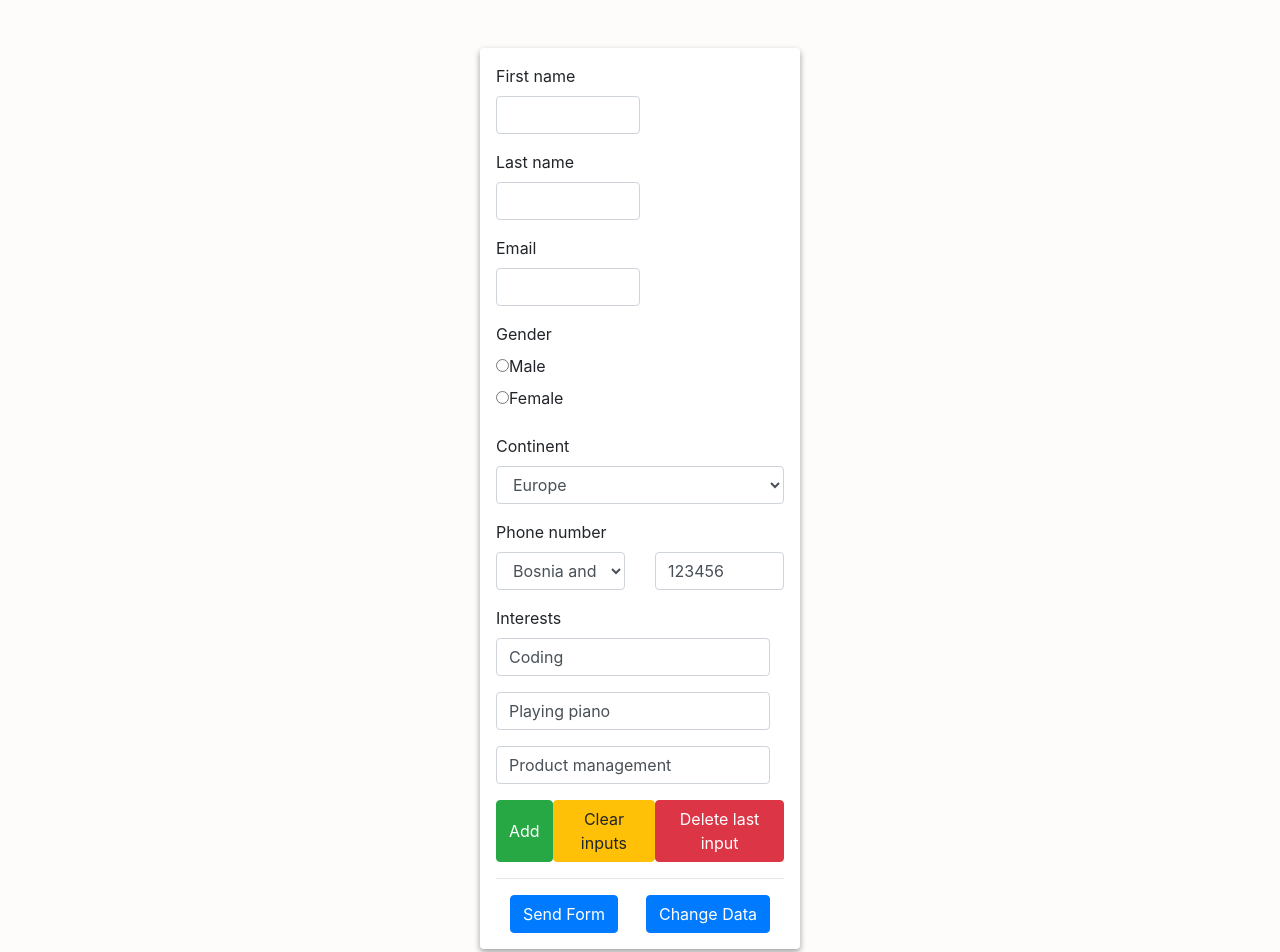
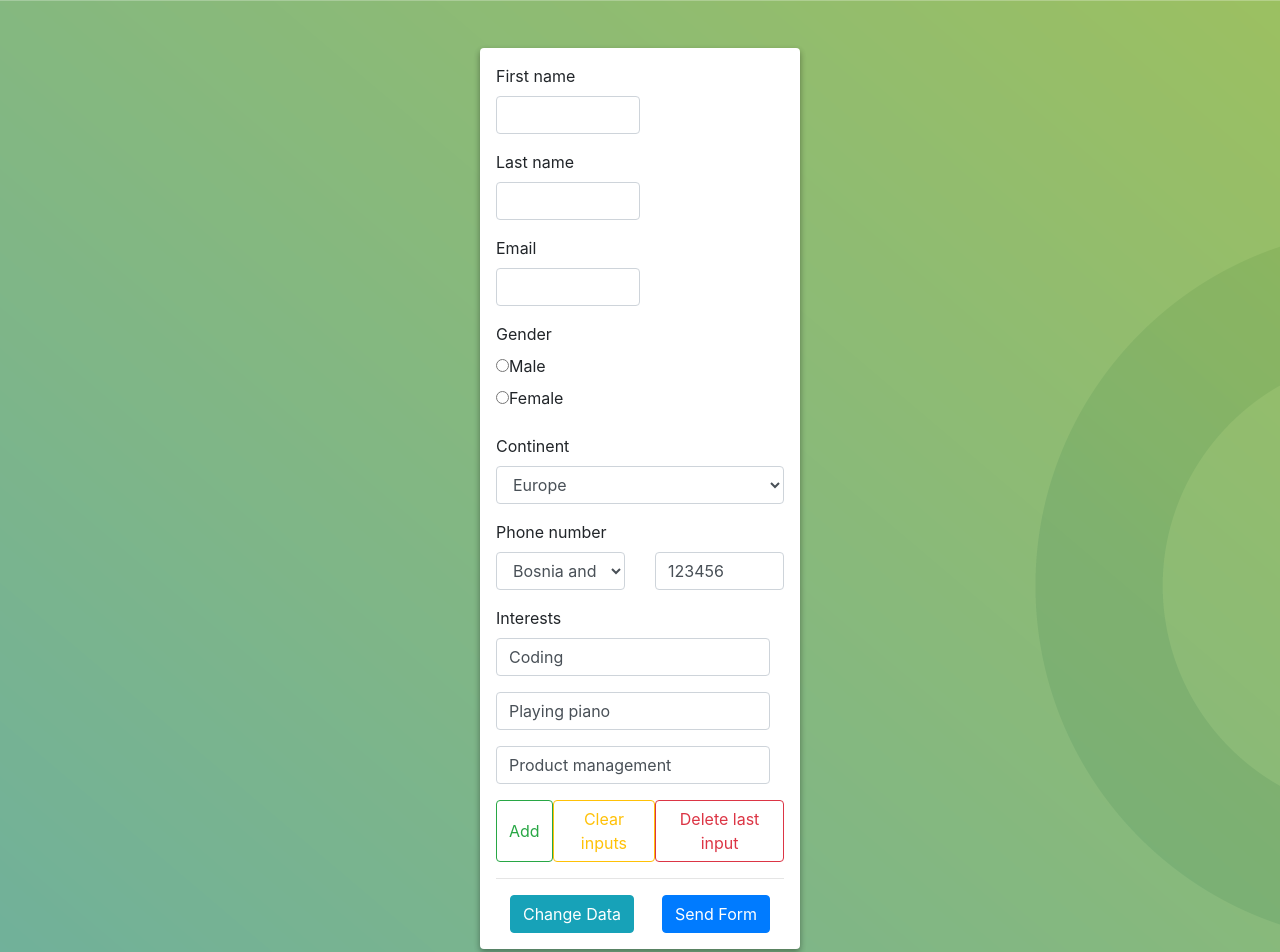
Before and after one commit to conrado-l/aleacontrol-form-renderer, a React (Create React App) app: page / in a window 1280 px wide. Shown: the top 952 px of the page. Built offline with nearby package versions, Linux system fonts and the light colour scheme.

Commit message:
* Improved buttons * Added background image

```diff
--- a/package.json
+++ b/package.json
@@ -6,6 +6,7 @@
     "bootstrap": "^4.3.1",
     "prop-types": "^15.7.2",
     "react": "^16.8.4",
+    "react-body-images": "^1.0.1",
     "react-bootstrap": "^1.0.0-beta.5",
     "react-dom": "^16.8.4",
     "react-scripts": "2.1.8"
--- a/src/App.css
+++ b/src/App.css
@@ -2,6 +2,10 @@
   min-height: 100%;
 }
 
+.logo {
+  height: 50px;
+  width: 177px;
+}
 .App-logo {
   animation: App-logo-spin infinite 20s linear;
   height: 40vmin;
--- a/src/components/FormRenderer.js
+++ b/src/components/FormRenderer.js
@@ -191,8 +191,8 @@ class FormRenderer extends Component {
                 {inputs}
                 <hr />
                 <div className='d-flex justify-content-around'>
-                    <Button className='m-*-auto' onClick={this.sendForm}> Send Form</Button>
-                    <Button className='m-*-auto' onClick={this.changeSampleData}> Change Data</Button>
+                    <Button variant='info' onClick={this.changeSampleData}> Change Data</Button>
+                    <Button variant='primary' onClick={this.sendForm}> Send Form</Button>
                 </div>
             </form>
         )
--- a/src/components/MultiStringInput.js
+++ b/src/components/MultiStringInput.js
@@ -79,9 +79,9 @@ class MultiStringInput extends Component {
       <div>
         {inputs}
         <div className='d-flex justify-content-between'>
-          <Button className='btn-success' onClick={this.addRow}> Add</Button>
-          <Button className='btn-warning' disabled={!this.state.stringInputs.length} onClick={this.clearInputs}> Clear inputs </Button>
-          <Button className='btn-danger' disabled={!this.state.stringInputs.length} onClick={this.deleteLastInput}> Delete last input </Button>
+          <Button variant='outline-success' onClick={this.addRow}> Add</Button>
+          <Button variant='outline-warning' disabled={!this.state.stringInputs.length} onClick={this.clearInputs}> Clear inputs </Button>
+          <Button variant='outline-danger' disabled={!this.state.stringInputs.length} onClick={this.deleteLastInput}> Delete last input </Button>
         </div>
       </div>
     )
--- a/src/index.css
+++ b/src/index.css
@@ -2,7 +2,7 @@ body {
   min-height: 100%;
   margin: 0;
   padding: 0;
-  background-color: #f35f5f05 !important;
+  background: url('./assets/images/alea-green-background.png') no-repeat;
   font-family: -apple-system, BlinkMacSystemFont, "Segoe UI", "Roboto", "Oxygen",
     "Ubuntu", "Cantarell", "Fira Sans", "Droid Sans", "Helvetica Neue",
     sans-serif;
```
Also changed, not shown: src/assets/images/alea-green-background.png (added), 1 other file (tests, documents, lock files or other folders).
